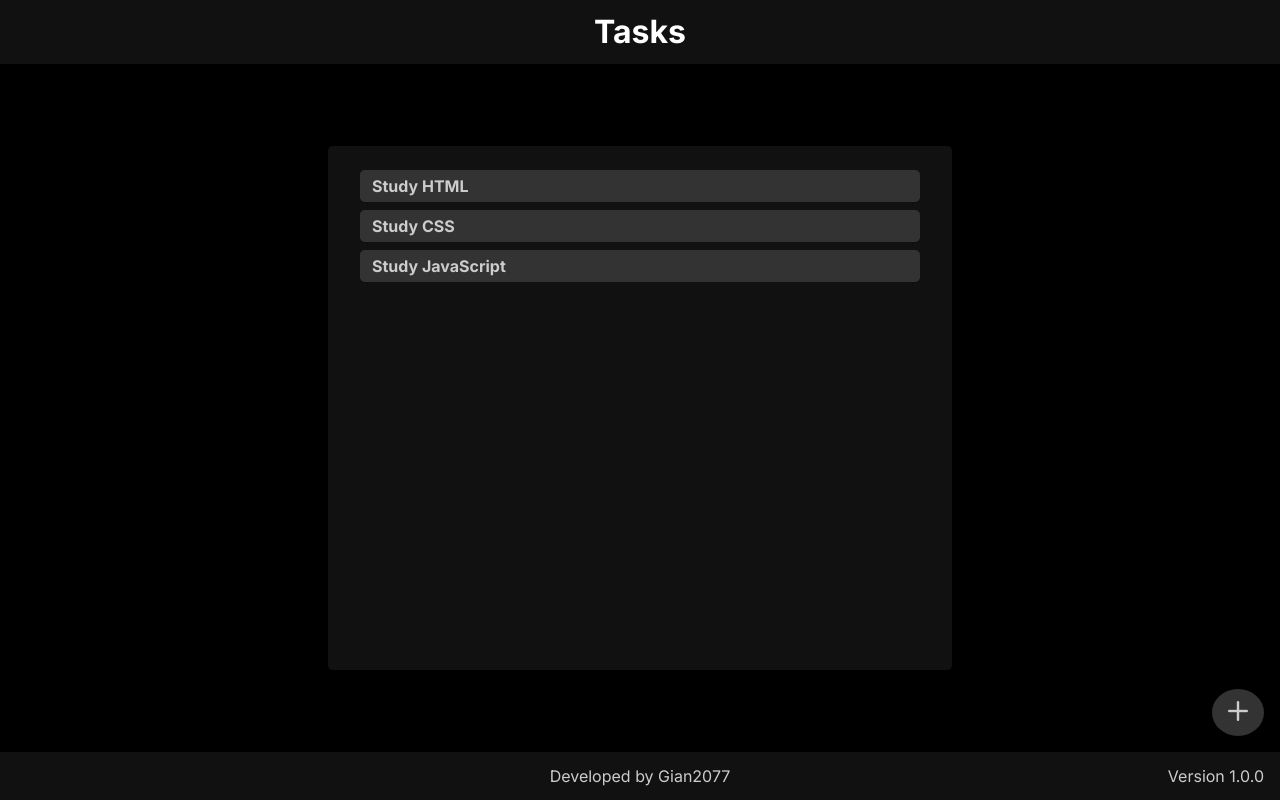
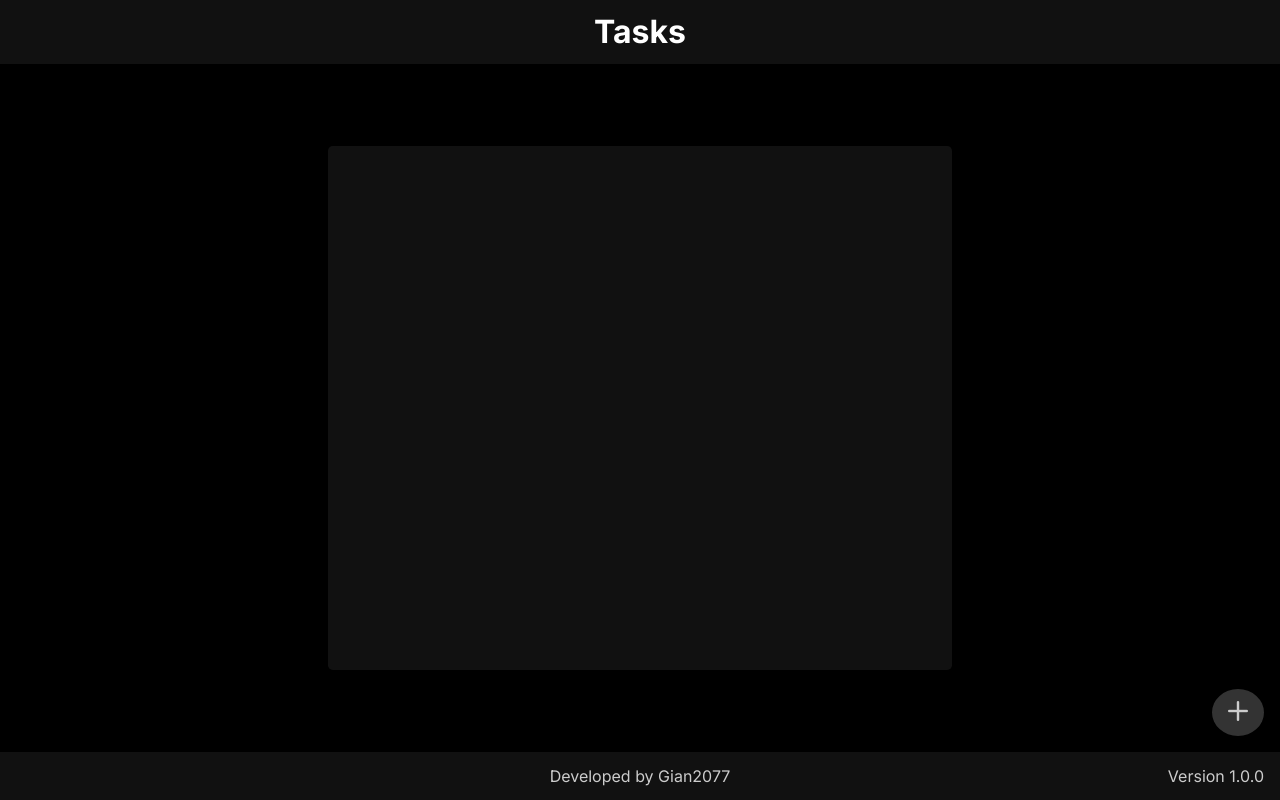
Before and after one commit to Gian2077/Tasks-React, a React (Vite) app: page / in a window 1280 px wide. Built offline with nearby package versions, Linux system fonts and the light colour scheme.

Commit message:
feat: Add localStorage for Storing and Retrieving Added Tasks

```diff
--- a/src/components/TaskProvider/TaskProvider.jsx
+++ b/src/components/TaskProvider/TaskProvider.jsx
@@ -1,20 +1,12 @@
-import { useState } from "react";
+import { useEffect, useState } from "react";
 import TaskContext from "./TaskContext.js";
 export function TaskProvider({ children }) {
-  const [tasks, setTasks] = useState([
-    {
-      id: 1,
-      title: "Study HTML",
-    },
-    {
-      id: 2,
-      title: "Study CSS",
-    },
-    {
-      id: 3,
-      title: "Study JavaScript",
-    },
-  ]);
+  const key = "tasks";
+  const savedTasks = localStorage.getItem(key);
+  const [tasks, setTasks] = useState(savedTasks ? JSON.parse(savedTasks) : []);
+  useEffect(() => {
+    localStorage.setItem(key, JSON.stringify(tasks));
+  }, [tasks]);
   const addTask = (formData) => {
     const newTask = formData.get("newTask");
     setTasks((prevState) => {
```
